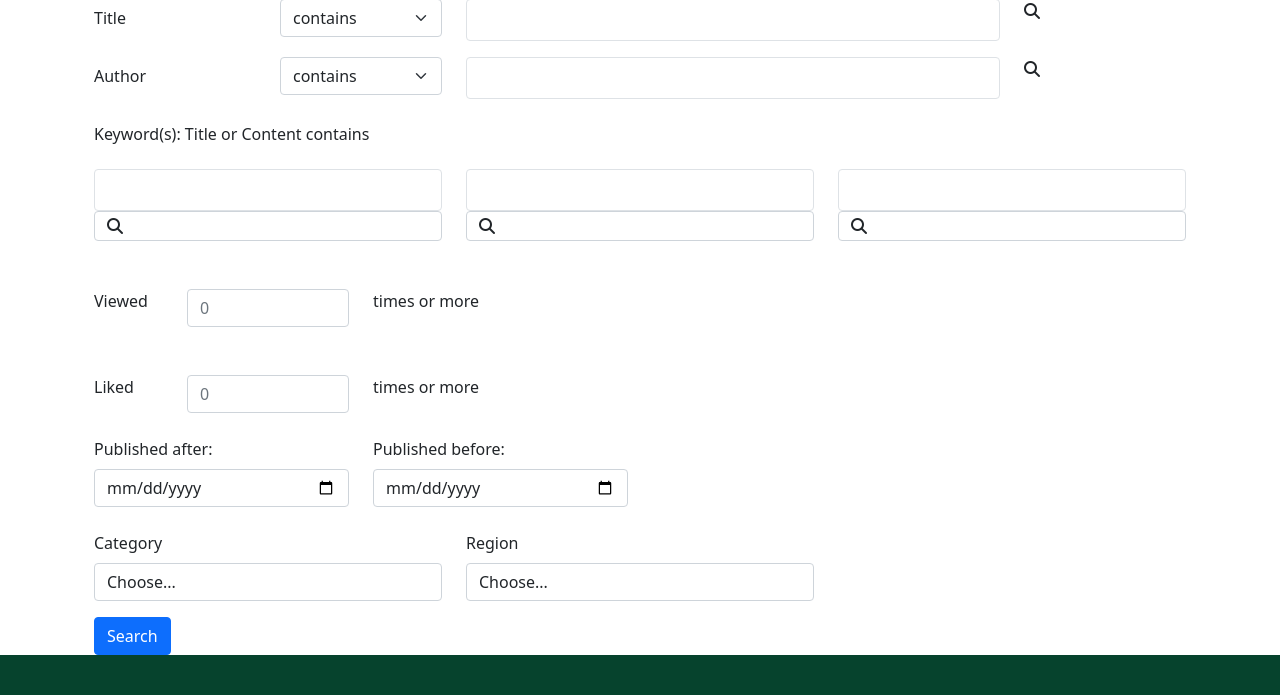
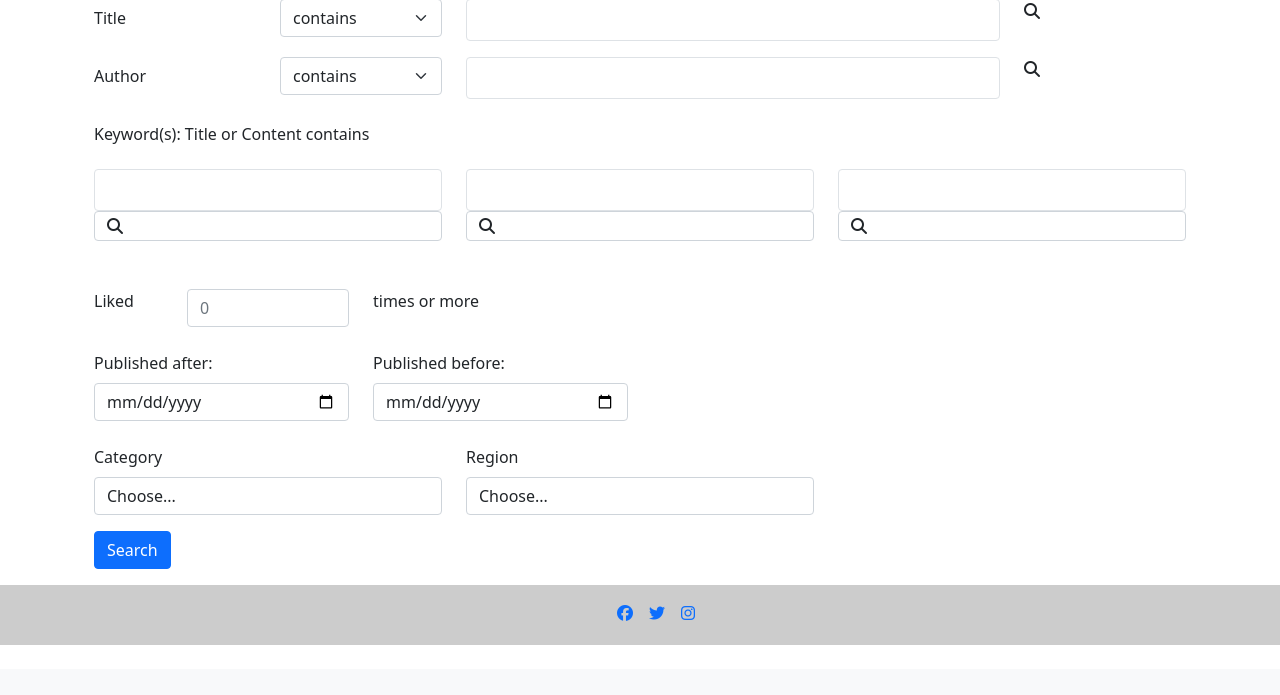
Before and after one commit to rkyzk/ecopost, a Django app: page /search_story/ in a window 1280 px wide. Shown: the part 131-826 px from the top of the page. After the commit the page ends 776 px from the top, so only its background shows below. Run offline with Django 3.2, Linux system fonts and the light colour scheme; data comes from the database, SQL or seed files in the repository; some libraries are stand-ins or nearby versions.

Commit message:
add footer

```diff
--- a/blog/urls.py
+++ b/blog/urls.py
@@ -5,7 +5,7 @@ from django.conf.urls.static import static
 
 urlpatterns = [
         path('', views.PostList.as_view(), name='home'),
-        path('my_page/user<int:id>/', views.MyPage.as_view(), name='my_page'),
+        path('my_page/user<int:pk>/', views.MyPage.as_view(), name='my_page'),
         path('search_story/', views.Search.as_view(), name='search'),
         path('add_story/', views.AddStory.as_view(), name='add_story'),
         path('more_stories', views.MoreStories.as_view(), name='more_stories'),
--- a/blog/views.py
+++ b/blog/views.py
@@ -20,15 +20,15 @@ class AddStory(LoginRequiredMixin, generic.CreateView):
     model = Post
     template_name = "add_story.html"
     form_class = PostForm
-    success_url = ('/add_story/')
+
 
     def form_valid(self, form):
         form.instance.author = self.request.user
         message = 'Your draft has been saved.'
-        print(self.request.POST.keys())
         if 'submit' in self.request.POST.keys():
             form.instance.status = 1
             message = 'Your story has been submitted for evaluation.'
+        form.save()
         messages.add_message(self.request, messages.SUCCESS, message)
         return super(AddStory, self).form_valid(form)
 
@@ -213,38 +213,40 @@ class DeleteComment(LoginRequiredMixin, UserPassesTestMixin, View):
 
 
 
-class MyPage(LoginRequiredMixin, UserPassesTestMixin, generic.ListView):
+# class MyPage(LoginRequiredMixin, UserPassesTestMixin, generic.ListView):
 
-    model = Post
-    template_name = "my_page.html"
+#     model = Post
+#     template_name = "my_page.html"
 
 
-    def get_context_data(self, *args, **kwargs):
-        context = super(IndexView, self).get_context_data(*args, **kwargs)
-        id = self.kwargs.get('id')
-        my_posts = [Post.objects.filter(author=id)]
-        if len(my_posts) > 3:
-            my_posts, my_posts_hidden = [my_posts[:3], my_posts[3:]]
-        comments = Comment.objects.filter(commenter__id=id)
-        commented_posts = [comment.post for comment in comments]
-        # remove duplicates
-        commented_posts = list(dict.fromkeys(commented_posts))
-        if len(commented_posts) > 3:
-            commented_posts, commented_posts_hidden = [commented_posts[:3],
-                                                       commented_posts[3:]]
-        bookmarked_posts = Post.objects.filter(
-                bookmark.filter(id=id).exists()
-            )
-        if len(bookmarked_posts) > 3:
-            bookmarked_posts, bookmarked_posts_hidden = [
-                bookmarked_posts[:3], bookmarked_posts[3:]
-            ]
-        context = {
-            'my_posts': my_posts,
-            'commented_posts': commented_posts,
-            'bookmarked_posts': bookmarked_posts
-        }
-        return context
+#     def get_context_data(self, *args, **kwargs):
+#         context = super(MyPage, self).get_context_data(*args, **kwargs)
+#         id = self.kwargs.get('pk')
+#         my_posts = [Post.objects.filter(author=id)]
+#         if len(my_posts) > 3:
+#             my_posts, my_posts_hidden = [my_posts[:3], my_posts[3:]]
+#         comments = Comment.objects.filter(commenter__id=id)
+#         commented_posts = [comment.post for comment in comments]
+#         # remove duplicates
+#         commented_posts = list(dict.fromkeys(commented_posts))
+#         if len(commented_posts) > 3:
+#             commented_posts, commented_posts_hidden = [commented_posts[:3],
+#                                                        commented_posts[3:]]
+#         all_posts = Post.objects.all()
+#         bookmarked_posts = []
+#         for post in all_posts:
+#             if post.bookmark.filter(id=id).exists():
+#                 bookmarked_posts.append(post)
+#         if len(bookmarked_posts) > 3:
+#             bookmarked_posts, bookmarked_posts_hidden = [
+#                 bookmarked_posts[:3], bookmarked_posts[3:]
+#             ]
+#         context = {
+#             'my_posts': my_posts,
+#             'commented_posts': commented_posts,
+#             'bookmarked_posts': bookmarked_posts
+#         }
+#         return context
 
     # def get(self, request, id, *args, **kwargs):
     #     my_posts = Post.objects.filter(author=id)
@@ -264,15 +266,15 @@ class MyPage(LoginRequiredMixin, UserPassesTestMixin, generic.ListView):
         # )
 
 
-    def test_func(self):
-        return self.kwargs.get('id') == self.request.user.id
+    # def test_func(self):
+    #     return self.kwargs.get('pk') == self.request.user.id
 
 
 class MyPage(LoginRequiredMixin, UserPassesTestMixin, View):
 
-    def get(self, request, id, *args, **kwargs):
-        my_posts = Post.objects.filter(author=id)
-        comments = Comment.objects.filter(commenter__id=id)
+    def get(self, request, pk, *args, **kwargs):
+        my_posts = Post.objects.filter(author=pk)
+        comments = Comment.objects.filter(commenter__id=pk)
         commented_posts = [comment.post for comment in comments]
         # remove duplicates
         commented_posts = list(dict.fromkeys(commented_posts))
@@ -295,7 +297,7 @@ class MyPage(LoginRequiredMixin, UserPassesTestMixin, View):
 
 
     def test_func(self):
-        return self.kwargs.get('id') == self.request.user.id
+        return self.kwargs.get('pk') == self.request.user.id
 
 
 class Search(View):
--- a/ecopost/settings.py
+++ b/ecopost/settings.py
@@ -167,5 +167,3 @@ MESSAGE_TAGS = {
     messages.WARNING: 'alert-warning',
     messages.ERROR: 'alert-danger',
 }
-
-ACCOUNT_EMAIL_VERIFICATION = 'none'
--- a/static/css/style.css
+++ b/static/css/style.css
@@ -22,10 +22,15 @@
   color: #fff;
 }
 
+
 footer {
   width: 100%;
-  height: 40px;
-  background-color:rgb(6, 67, 45)
+  height: 60px;
+  background-color: #ccc;
+}
+
+.social-networks {
+  list-style: none;
 }
 
 
--- a/templates/base.html
+++ b/templates/base.html
@@ -27,7 +27,7 @@
             <a class="nav-link" href="{% url 'search' %}">Search Stories</a>
             {% if user.is_authenticated %}
               <a class="nav-link" href="{% url 'add_story' %}">Write stories</a>
-              <a class="nav-link" href="{% url 'my_page' user.id %}">My Page</a>
+              <a class="nav-link" href="{% url 'my_page' user.pk %}">My Page</a>
               <a class="nav-link" href="{% url 'account_logout' %}">Log Out</a>
             {% else %}
               <a class="nav-link" href="{% url 'account_signup' %}">Become a Member</a>
@@ -56,7 +56,27 @@
       {% endblock content %}
     </div>
   </body>
-  <footer>
+  <footer class="mt-3">
+    <ul class="social-networks d-flex justify-content-center">
+      <li class="mx-2 mt-3">
+        <a href="https://www.facebook.com" target="_blank" rel="noopener"
+          aria-label="Visit our facebook page (opens in a new tab)">
+          <i class="fa-brands fa-facebook"></i>
+        </a>
+      </li>
+      <li class="mx-2 mt-3">
+        <a href="https://www.twitter.com" target="_blank" rel="noopener"
+          aria-label="Visit our Twitter page (opens in a new tab)">
+          <i class="fa-brands fa-twitter"></i>
+        </a>
+      </li>
+      <li class="mx-2 mt-3">
+        <a href="https://www.instagram.com" target="_blank" rel="noopener"
+          aria-label="Visit our Instagram page (opens in a new tab)">
+          <i class="fa-brands fa-instagram"></i>
+        </a>
+      </li>
+    </ul>
   </footer>
   <script>
     setTimeout(function() {
--- a/templates/index.html
+++ b/templates/index.html
@@ -46,7 +46,7 @@
       <a href="{% url 'more_stories' %}"><h4 class="links">Read more stories from this week &raquo;</h4></a>
     </div>
     <div class="mt-3">
-      <a href="#"><p class="links">Read the most 'liked' stories of all time &raquo;</p></a>
+      <a href="#"><h4 class="links">Readers' favorite stories of all time &raquo;</h4></a>
     </div>
   </div>
 </div>
--- a/templates/post_detail.html
+++ b/templates/post_detail.html
@@ -63,9 +63,7 @@
       </div>
     </div>
     <div class="col-lg-7">
-      <p>
         {{ post.content | safe }}
-      </p>
     </div>
   </div>
   <!-- Update and Delete buttons, if the user is the author and the post hasn't been published -->
--- a/templates/search.html
+++ b/templates/search.html
@@ -61,18 +61,6 @@
             <i class="fa fa-search"></i>
           </div>
         </span>
-      </div>
-    </div>
-    <!-- Search by view counts -->
-    <div class="row mt-5">
-      <div class="col-sm-1">
-        <span>Viewed</span>
-      </div>
-      <div class="col-sm-2">
-        <input type="number" min=0 class="form-control" id="viewCountMin" placeholder="0" name="view_count_min">
-      </div>
-      <div class="col-sm-2">
-        <span>times or more</span>
       </div>
     </div>
     <!-- Search by number of likes -->
```
Also changed, not shown: blog/test_views.py (+18 -11 lines), media/ecopost-bg.jpg (deleted).
